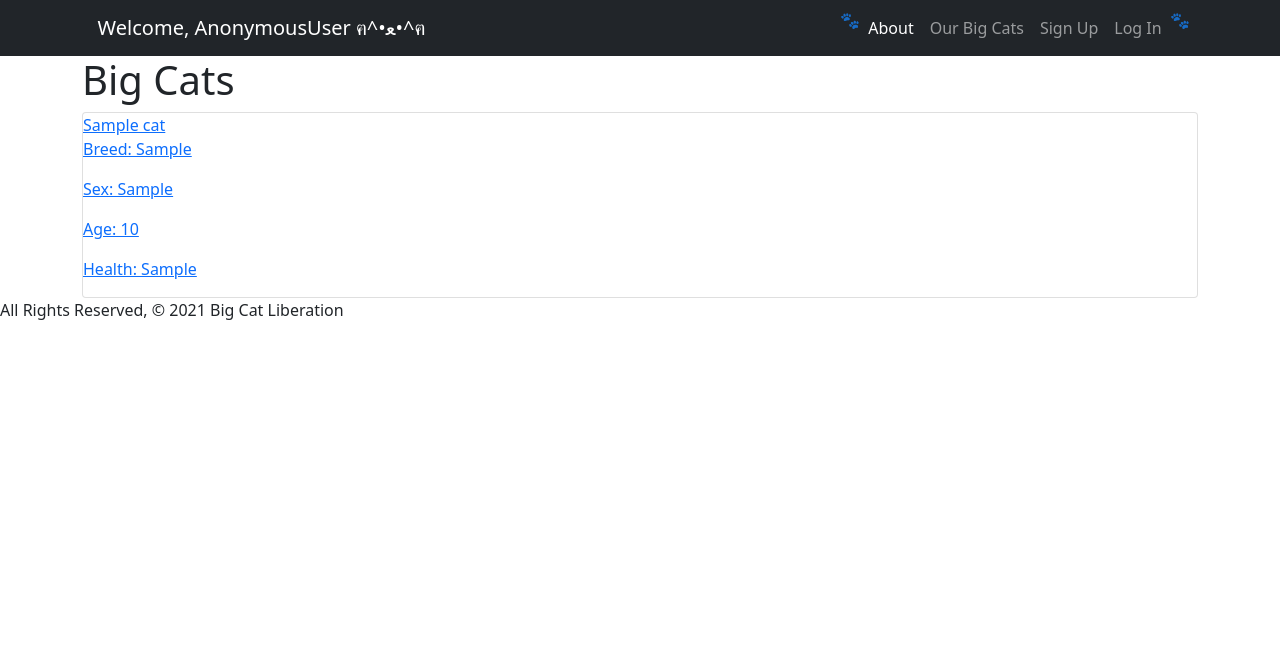
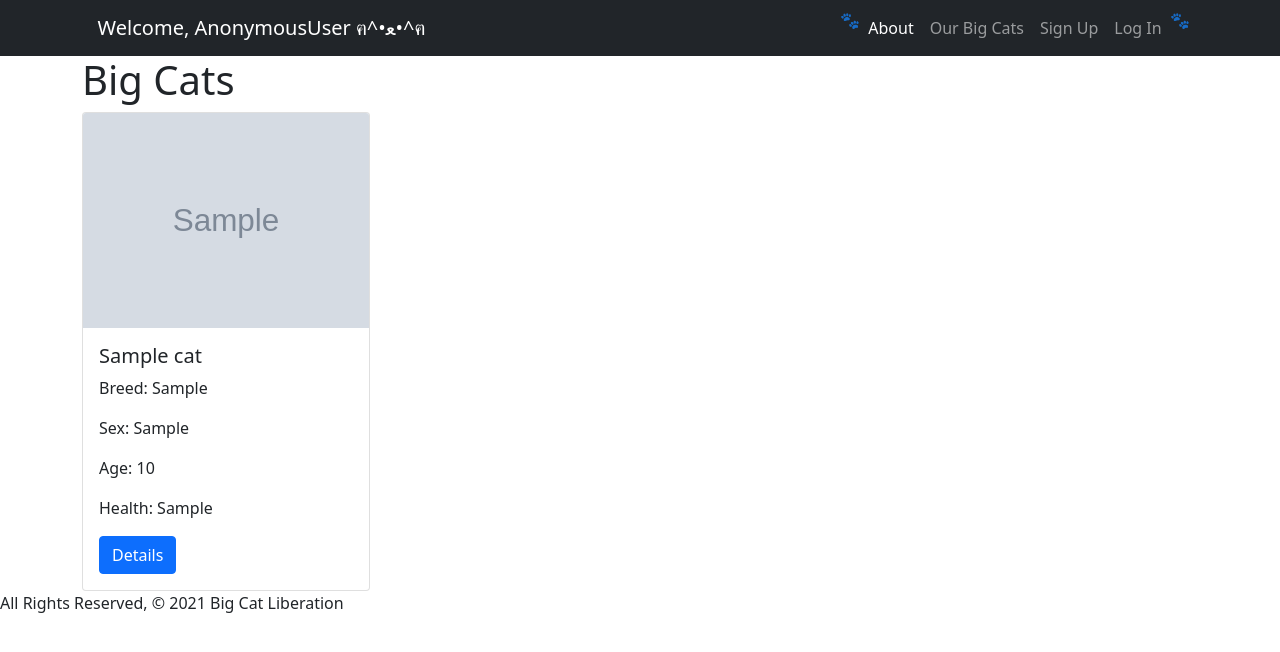
Before and after one commit to priya131998/big-cat-liberation, a Django app: page /cats/ in a window 1280 px wide. Shown: the top 652 px of the page. Run offline with Django 3.2, Linux system fonts and the light colour scheme; tables that the repository leaves empty hold one stand-in row (values such as "Sample post"); grey boxes marked "Sample" are stand-in pictures.

Commit message:
adds bootstrap to cat index page

```diff
--- a/main_app/templates/cats/index.html
+++ b/main_app/templates/cats/index.html
@@ -4,15 +4,17 @@
 
 {% for cat in cats %}
 {% if cat.pending == 'Approved' %}
-<div class="card">
-  <a href="{% url 'detail' cat.id %}">
-    <div class="card-content">
-      <span class="card-title">{{ cat.name }}</span>
-      <p>Breed: {{ cat.breed }}</p>
-      <p>Sex: {{ cat.sex }}</p>
-      <p>Age: {{ cat.age }}</p>
-      <p>Health: {{ cat.health }}</p>
-    </div>
-  </a>
+<div class="card" style="width: 18rem;">
+  <img src="{{ cat.image_url }}" class="card-img-top" alt="...">
+  <div class="card-body">
+    <h5 class="card-title">{{ cat.name }}</h5>
+    <p class="card-text">Breed: {{ cat.breed }}</p>
+    <p class="card-text">Sex: {{ cat.sex }}</p>
+    <p class="card-text">Age: {{ cat.age }}</p>
+    <p class="card-text">Health: {{ cat.health }}</p>
+    <a href="{% url 'detail' cat.id %}" class="btn btn-primary">Details</a>
+  </div>
 </div>
-{% endif %} {% endfor %} {% endblock %}
+{% endif %}
+{% endfor %}
+{% endblock %}
```
